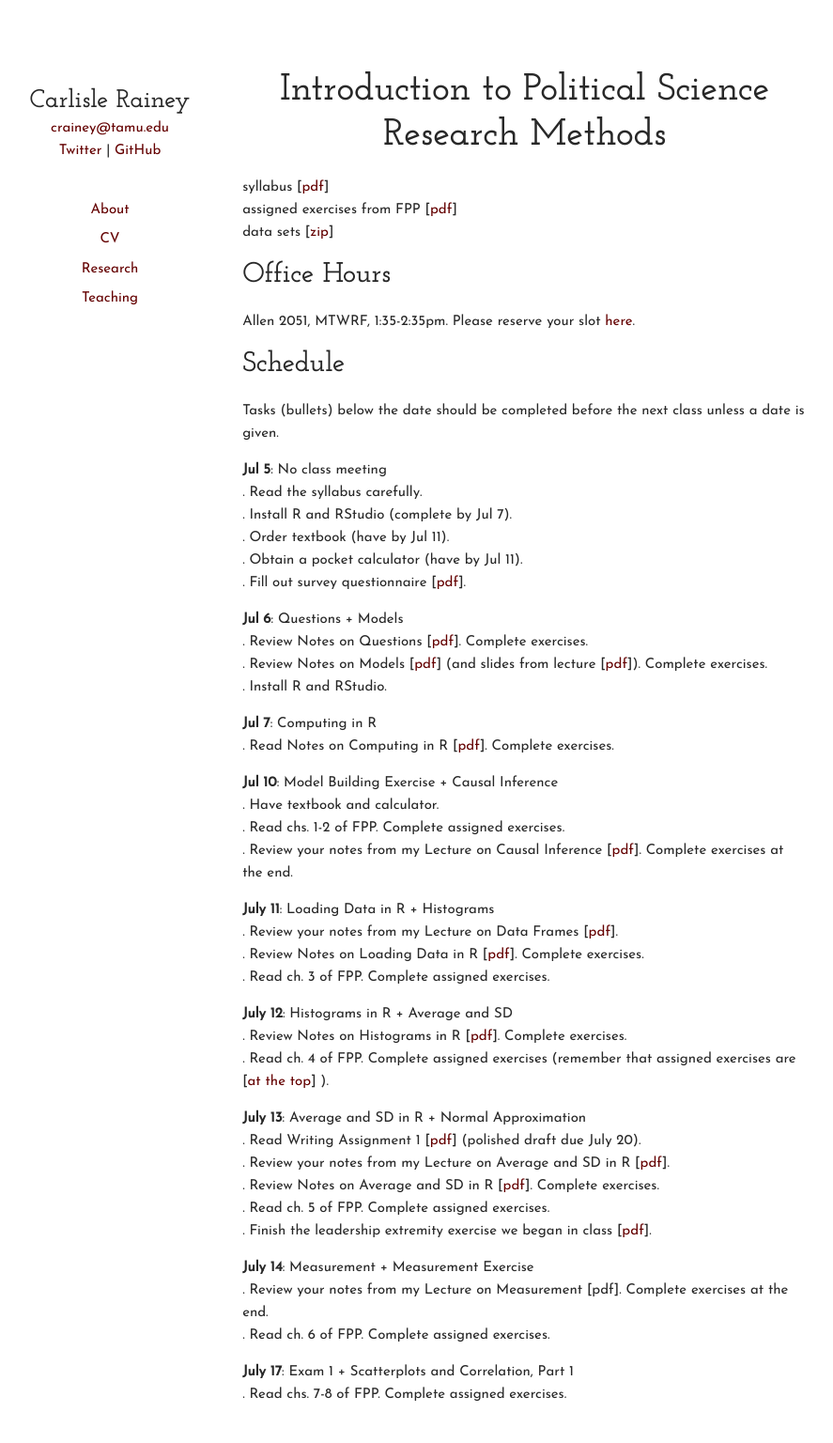
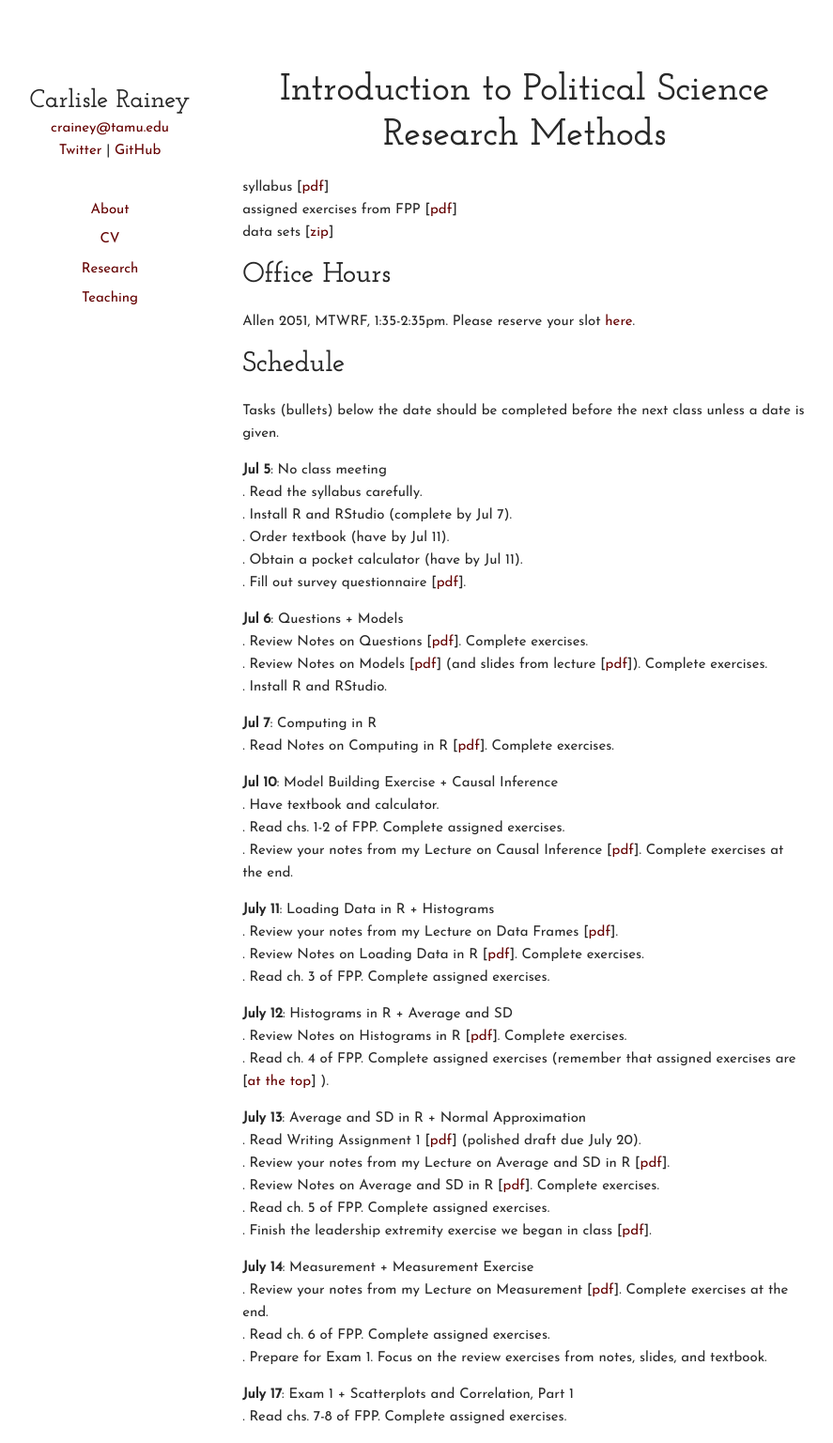
Before and after one commit to carlislerainey/carlislerainey.github.io, a Jekyll site: the page built from teaching/pols-209/index.md, in a window 1280 px wide. Shown: the whole page at 94% size, without its empty margins (204-1091 px from the left). Built offline with Jekyll 4.4.1, drawn with Linux system fonts in a browser that asks for light colours; before the commit the page ends 1512 px from its top, so only the background shows below that.

Commit message:
update 209

```diff
--- a/teaching/pols-209/index.md
+++ b/teaching/pols-209/index.md
@@ -54,8 +54,9 @@ Tasks (bullets) below the date should be completed before the next class unless
 . Finish the leadership extremity exercise we began in class [[pdf](files/leadership-extremity.pdf)].
 
 **July 14**: Measurement + Measurement Exercise
-. Review your notes from my Lecture on Measurement [pdf]. Complete exercises at the end.
+. Review your notes from my Lecture on Measurement [[pdf](files/measurement.pdf)]. Complete exercises at the end.
 . Read ch. 6 of FPP. Complete assigned exercises.
+. Prepare for Exam 1. Focus on the review exercises from notes, slides, and textbook.
 
 **July 17**: Exam 1 + Scatterplots and Correlation, Part 1
 . Read chs. 7-8 of FPP. Complete assigned exercises.
```
Also changed, not shown: 1 other file.
